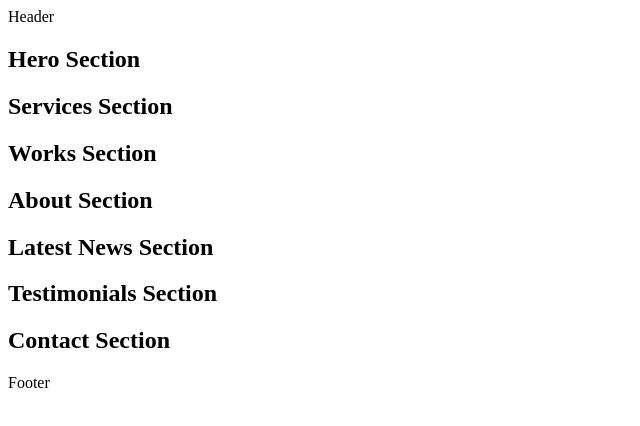
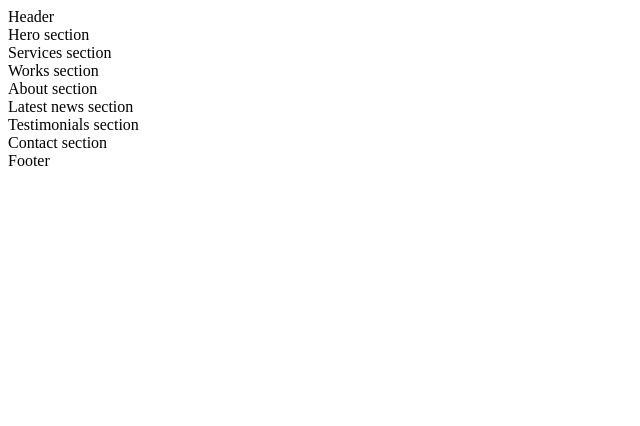
Before and after one commit to SimonDesc/holbertonschool-web_front_end, a plain HTML site: page html_advanced/5-index.html in a window 1280 px wide. Shown: the whole page, without its empty margins (0-640 px from the left). Drawn offline with Linux system fonts and the light colour scheme.

Commit message:
tabulations spaces

```diff
--- a/html_advanced/5-index.html
+++ b/html_advanced/5-index.html
@@ -1,5 +1,6 @@
 <!DOCTYPE html>
 <html lang="en" dir="ltr">
+
 	<head>
 		<meta charset="UTF-8">
 		<meta name="viewport" content="width=device-width, initial-scale=1.0, viewport-fit=cover">
@@ -8,55 +9,20 @@
 		<link rel="icon" type="image/x-icon" href="./favicon.ico">
 		<link rel="icon" type="image/png" href="./favicon.png">
 	</head>
+
 	<body>
-        <header>
-            Header
-        </header>
+		<header>Header</header>
 		<main>
-            <section>
-				<h1>Hero Section</h1>
-				<!-- Add your content for the Hero Section here -->
-			  </section>
-
-			  <!-- Second Section: Services Section -->
-			  <section>
-				<h2>Services Section</h2>
-				<!-- Add your content for the Services Section here -->
-			  </section>
-
-			  <!-- Third Section: Works Section -->
-			  <section>
-				<h2>Works Section</h2>
-				<!-- Add your content for the Works Section here -->
-			  </section>
-
-			  <!-- Fourth Section: About Section -->
-			  <section>
-				<h2>About Section</h2>
-				<!-- Add your content for the About Section here -->
-			  </section>
-
-			  <!-- Fifth Section: Latest News Section -->
-			  <section>
-				<h2>Latest News Section</h2>
-				<!-- Add your content for the Latest News Section here -->
-			  </section>
-
-			  <!-- Sixth Section: Testimonials Section -->
-			  <section>
-				<h2>Testimonials Section</h2>
-				<!-- Add your content for the Testimonials Section here -->
-			  </section>
-
-			  <!-- Seventh Section: Contact Section -->
-			  <section>
-				<h2>Contact Section</h2>
-				<!-- Add your content for the Contact Section here -->
-			  </section>
+			<section>Hero section</section>
+			<section>Services section</section>
+			<section>Works section</section>
+			<section>About section</section>
+			<section>Latest news section</section>
+			<section>Testimonials section</section>
+			<section>Contact section</section>
 		</main>
-        <footer>
-            Footer
-        </footer>
+		<footer>Footer</footer>
 
 	</body>
+
 </html>
```
Lines whose indentation alone changed are shown as unchanged.
